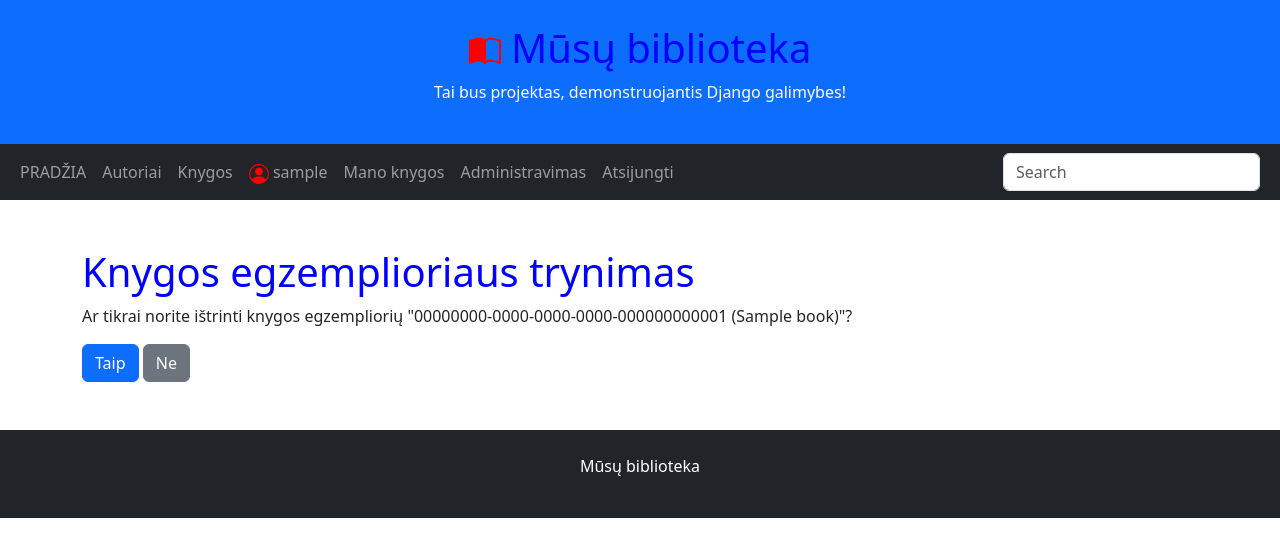
After one commit to DonatasNoreika/library_20260727, a Django app: page /instances/1/delete/ in a window 1280 px wide. The commit adds this page. Shown: the top 557 px of the page. Run offline with Django 5.2, Linux system fonts and the light colour scheme; a user stored in the database is signed in; tables that the repository leaves empty hold one stand-in row (values such as "Sample post").

Commit message:
11: +Prisijungęs darbuotojas gali ištrinti egzempliorius (DeleteView)

```diff
--- a/mysite/library/templates/instance.html
+++ b/mysite/library/templates/instance.html
@@ -13,5 +13,6 @@
 <p><b>Būsena: </b>{{ instance.get_status_display }}</p>
 <div>
     <a class="btn btn-warning" href="{% url 'instances_update' instance.pk %}">Redaguoti</a>
+    <a class="btn btn-danger" href="{% url 'instances_delete' instance.pk %}">Ištrinti</a>
 </div>
 {% endblock %}
--- /dev/null
+++ b/mysite/library/templates/instance_delete.html
@@ -0,0 +1,12 @@
+{% extends 'base.html' %}
+
+{% block content %}
+<h1>Knygos egzemplioriaus trynimas</h1>
+<p>Ar tikrai norite ištrinti knygos egzempliorių "{{ instance }}"?</p>
+<form method="post">
+    {% csrf_token %}
+    <button type="submit" class="btn btn-primary">Taip</button>
+    <a class="btn btn-secondary" href="{% url 'instance' instance.pk %}">Ne</a>
+</form>
+
+{% endblock %}
--- a/mysite/library/urls.py
+++ b/mysite/library/urls.py
@@ -16,5 +16,6 @@ urlpatterns = [
     path('instances/<int:pk>/', views.BookInstanceDetailView.as_view(), name="instance"),
     path("instances/create/", views.BookInstanceCreateView.as_view(), name="instances_create"),
     path('instances/<int:pk>/update/', views.BookInstanceUpdateView.as_view(), name="instances_update"),
+    path('instances/<int:pk>/delete/', views.BookInstanceDeleteView.as_view(), name="instances_delete"),
 
 ]
--- a/mysite/library/views.py
+++ b/mysite/library/views.py
@@ -173,3 +173,13 @@ class BookInstanceUpdateView(LoginRequiredMixin, UserPassesTestMixin, generic.Up
 
     def test_func(self):
         return self.request.user.is_staff
+
+
+class BookInstanceDeleteView(LoginRequiredMixin, UserPassesTestMixin, generic.DeleteView):
+    model = BookInstance
+    template_name = "instance_delete.html"
+    context_object_name = "instance"
+    success_url = reverse_lazy("instances")
+
+    def test_func(self):
+        return self.request.user.is_staff
```
